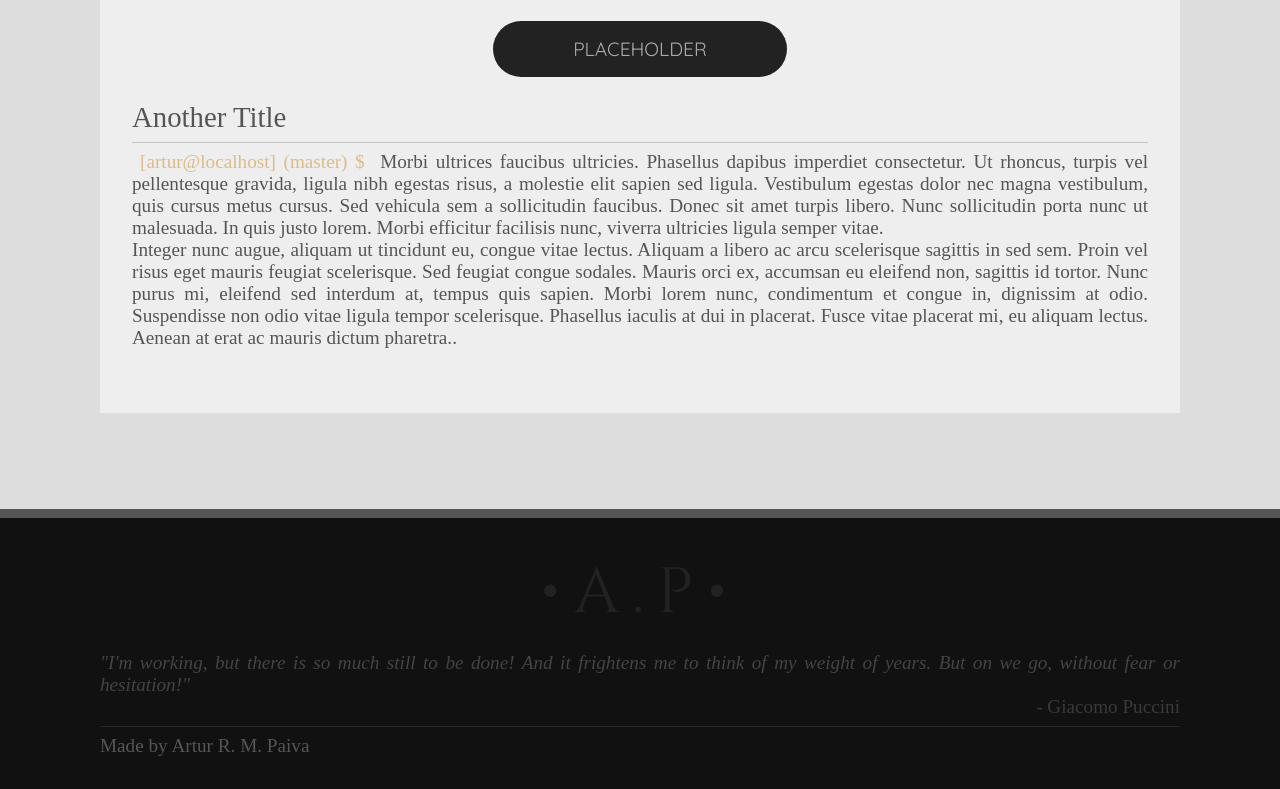
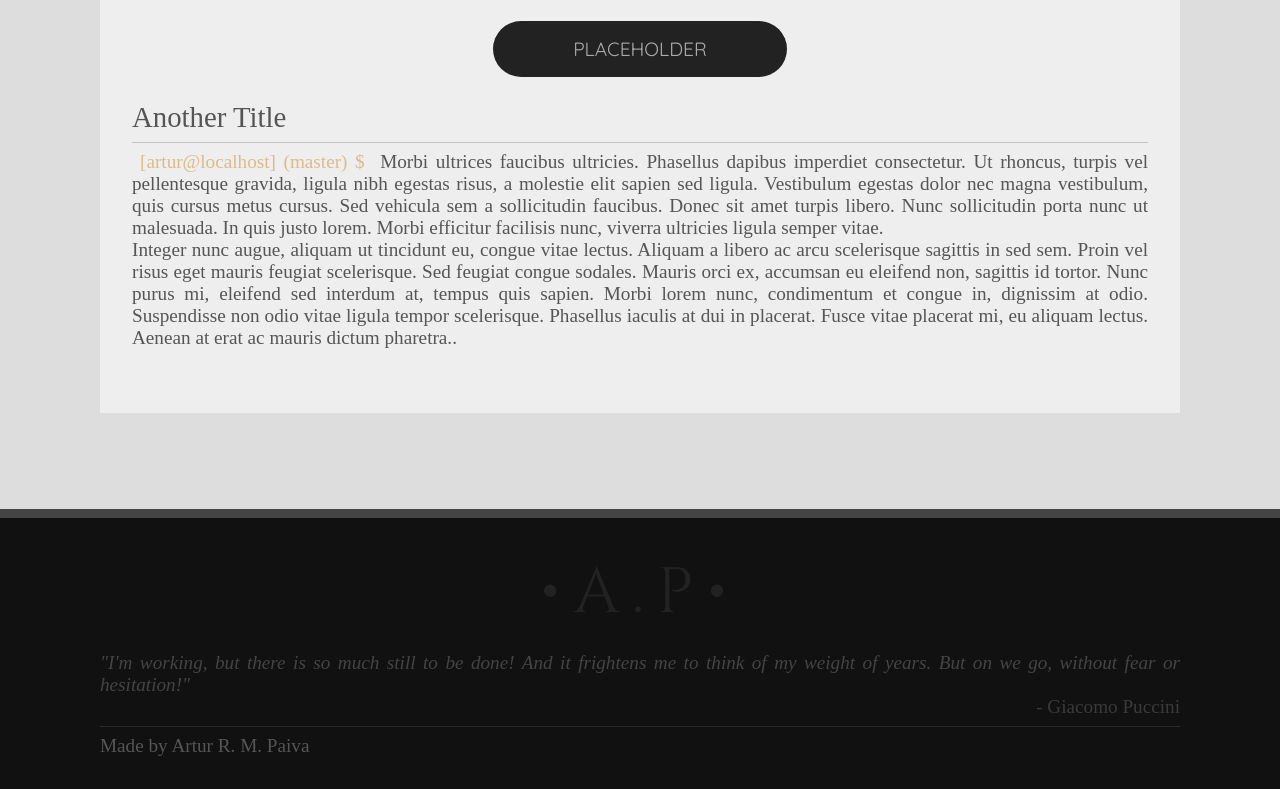
Before and after one commit to artpaiva/artpaiva.github.io, a plain HTML site: page index.html in a window 1280 px wide. Shown: the part 943-1732 px from the top of the page. Drawn offline with Linux system fonts and the light colour scheme; a web font is replaced by a local one.

Commit message:
Update style.css

```diff
--- a/style.css
+++ b/style.css
@@ -348,7 +348,7 @@ body{
 
 .floor{
 	padding: 4vh;
-  	border-top: 0.6rem solid #555;
+  	border-top: 0.6rem solid #444;
 	background-color: #111;
 	color: #eeeeeeaa;
 }
```
